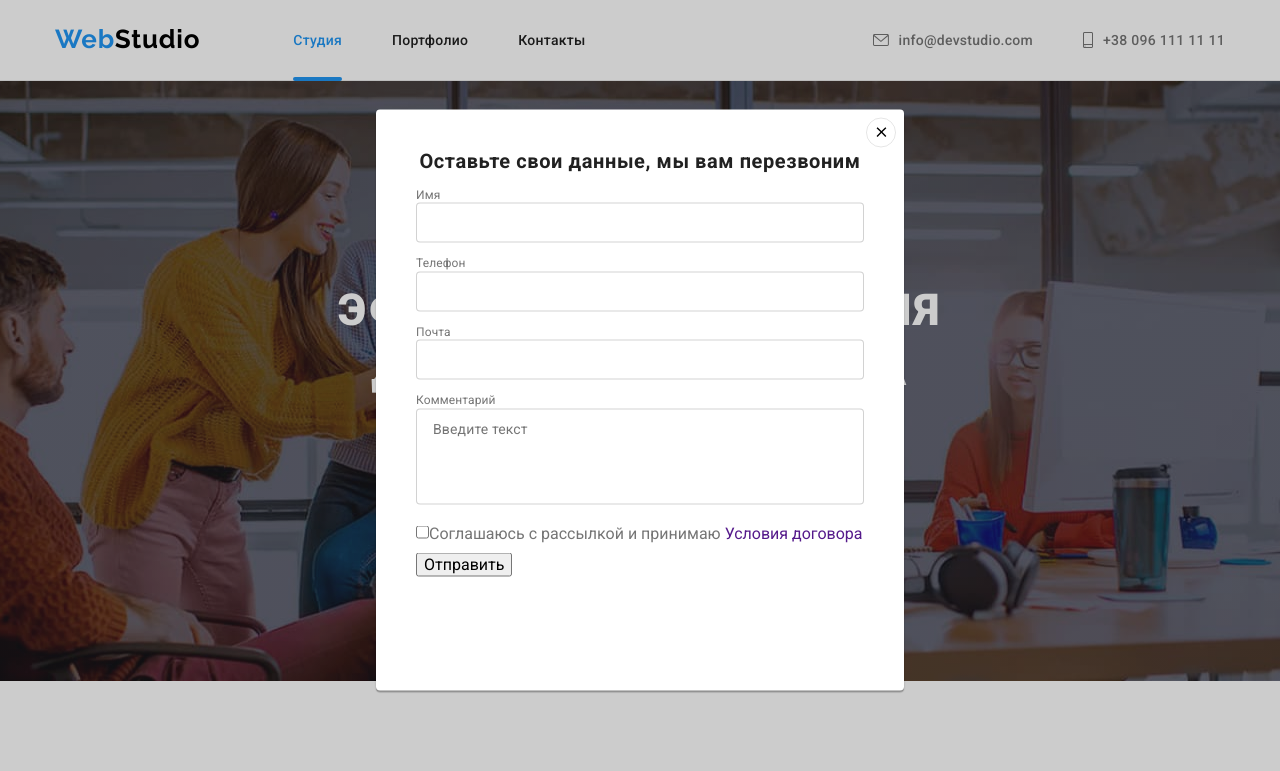
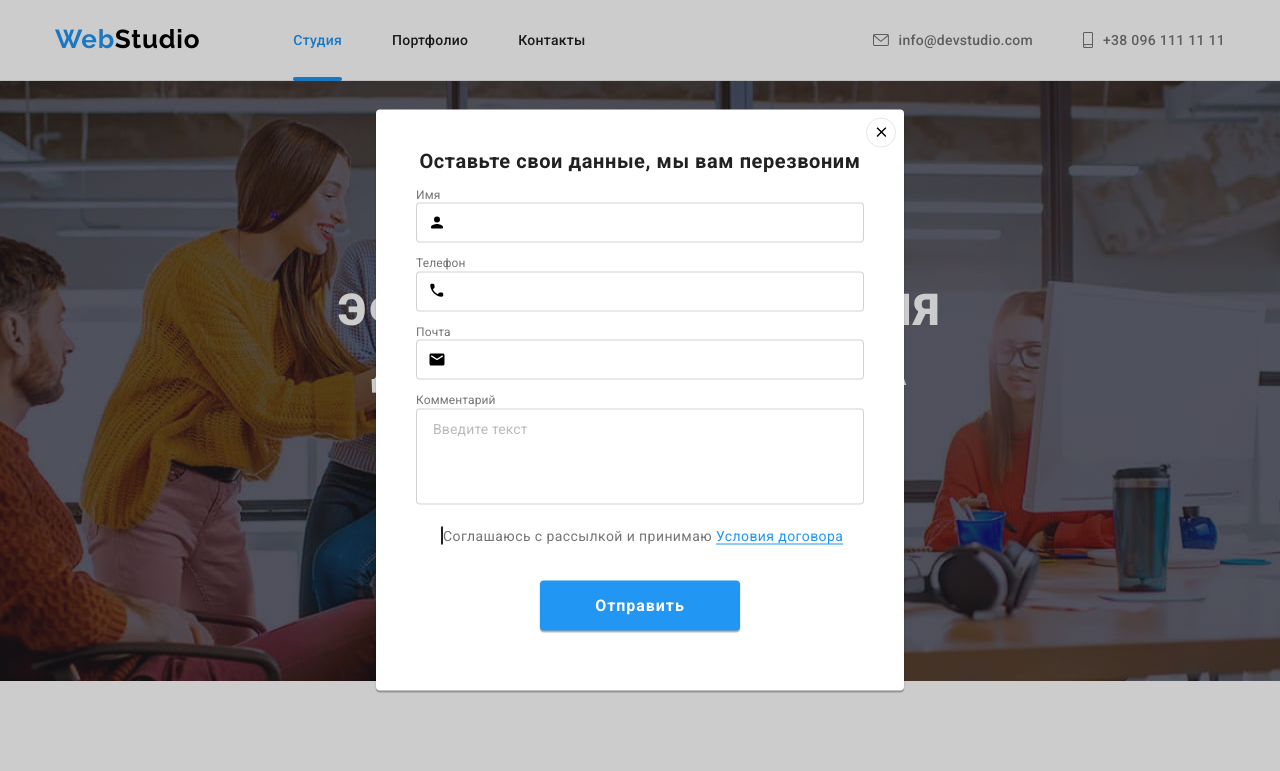
Before and after one commit to Anastasiia-Tarasiuk/goit-markup-hw-06, a plain HTML site: page index.html in a window 1280 px wide. Both pictures are taken after a click on the button "Заказать услугу". Shown: the top 771 px of the page. Drawn offline with nearby package versions, Linux system fonts and the light colour scheme.

Commit message:
Стилизирует неактивную форму

```diff
--- a/css/styles.css
+++ b/css/styles.css
@@ -315,11 +315,12 @@ rgba(47, 48, 58, 0.4)), url(../images/hero.jpg);
 }
 
 .modal-form {
-
 }
 
 
 .modal-label {
+    position: relative;
+
     display: block;
     width: 100%;
     margin-bottom: 10px;
@@ -341,7 +342,8 @@ rgba(47, 48, 58, 0.4)), url(../images/hero.jpg);
     margin-bottom: 4px;
 }
 
-.modal-input, .modal-msg {
+.modal-input,
+.modal-msg {
     display: block;
     width: 100%;
     height: 40px;
@@ -351,20 +353,88 @@ rgba(47, 48, 58, 0.4)), url(../images/hero.jpg);
 
 }
 
+.modal-input {
+    padding: 0 12px 0 42px;
+}
+
+.form-icon {
+    position: absolute;
+    top: 29px;
+    left: 12px;
+
+}
+
 .modal-msg {
     padding: 12px 16px;
 
     height: 96px;
     resize: none;
+}
+
+.modal-msg::placeholder {
+    color: rgba(117, 117, 117, 0.5);
 
     font-weight: 400;
     font-size: 14px;
     line-height: 1.14;
     letter-spacing: 0.01em;
-
-    color: rgba(117, 117, 117, 0.5);
 }
 
+.modal-label .user-policy {
+    margin-left: 12px;
+    margin-bottom: 30px;
+}
+
+/* .user-policy {
+    position: absolute;
+} */
+
+.policy-text::before {
+    content: "";
+    width: 16px;
+    height: 15px;
+    border: 1px solid var(--color-black);
+
+}
+
+.policy-text {
+    font-weight: 400;
+    font-size: 14px;
+    line-height: 1.71;
+    letter-spacing: 0.03em;
+}
+
+.policy-conditions{
+    border-bottom: 1px solid var(--color-blue);
+    /* text-decoration-line: underline; */
+
+    color: var(--color-blue);
+}
+
+.submit-btn {
+    display: flex;
+    justify-content: center;
+    align-items: center;
+
+    width: 200px;
+    height: 50px;
+
+    background-color: var(--color-blue);
+    color: var(--color-white);
+
+    border: none;
+    border-radius: 4px;
+    box-shadow: 0px 1px 3px rgba(0, 0, 0, 0.12), 0px 1px 1px rgba(0, 0, 0, 0.14), 0px 2px 1px rgba(0, 0, 0, 0.2);
+
+    font-weight: 700;
+    font-size: 16px;
+    line-height: 1.87;
+    letter-spacing: 0.06em;
+}
+
+.modal-form .submit-btn {
+    margin: 0 auto;
+}
 
 /* ------Преимущества------ */
 .section {
--- a/index.html
+++ b/index.html
@@ -63,21 +63,33 @@
                 <p class="modal-text">Оставьте свои данные, мы вам перезвоним</p>
                 <form class="modal-form">
                     <label class="modal-label"><span class="label-text">Имя</span>
-                        <input class="modal-input" type="text" name="user-name">
+                        <input class="modal-input" type="text" name="user-name" required>
+                        <svg width="18" height="18" class="form-icon">
+                            <use href="./images/icons.svg#icon-person"></use>
+                        </svg>
                     </label>
                     <label class="modal-label"><span class="label-text">Телефон</span>
-                        <input class="modal-input" type="tel" name="user-phone-number">
+                        <input class="modal-input" type="tel" name="user-phone-number" required>
+                        <svg width="18" height="18" class="form-icon">
+                            <use href="./images/icons.svg#icon-phone"></use>
+                        </svg>
                     </label>
                     <label class="modal-label"><span class="label-text">Почта</span>
-                        <input class="modal-input" type="email" name="user-email">
+                        <input class="modal-input" type="email" name="user-email" required>
+                        <svg width="18" height="18" class="form-icon">
+                            <use href="./images/icons.svg#icon-email"></use>
+                        </svg>
                     </label>
                     <label class="modal-label"><span class="label-text">Комментарий</span>
                         <textarea class="modal-msg" name="user-msg" placeholder="Введите текст"></textarea>
                     </label>
                     <label class="modal-label">
-                        <input type="checkbox" name="user-policy">Соглашаюсь с рассылкой и принимаю <a href="">Условия договора</a>
+                        <input class="user-policy is-hidden" type="checkbox" name="user-policy" required><span class="policy-text">Соглашаюсь с рассылкой и принимаю <a class="policy-conditions" href="">Условия договора</a></span>
+                        <svg width="16" height="15" class="form-icon is-hidden">
+                            <use href="./images/icons.svg#icon-check"></use>
+                        </svg>
                     </label>
-                    <button type="submit">Отправить</button>
+                    <button class="submit-btn" type="submit">Отправить</button>
                 </form>
         </div>
         </div>
```
